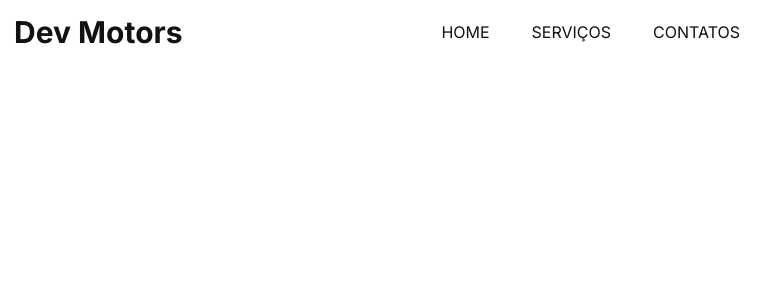
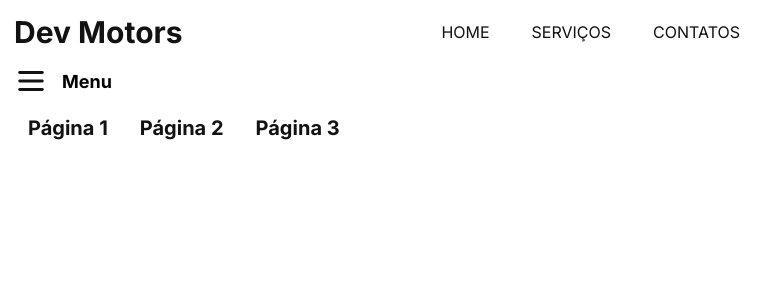
Before and after one commit to felipemariano29/dev-motors, a Next.js app: page / in a window 768 px wide. Shown: the top 300 px of the page. Built offline with nearby package versions, Linux system fonts and the light colour scheme.

Commit message:
Created home submenu component

```diff
--- /dev/null
+++ b/src/app/components/home/submenu/index.tsx
@@ -0,0 +1,57 @@
+"use client";
+
+import Link from "next/link";
+import styles from "./styles.module.scss";
+import { Menu, X } from "lucide-react";
+import { useEffect, useState } from "react";
+
+export function Submenu() {
+  const [isOpen, setIsOpen] = useState(false);
+
+  useEffect(() => {
+    const handleResize = () => {
+      if (window.innerWidth >= 768) {
+        setIsOpen(false);
+      }
+    };
+
+    window.addEventListener("resize", handleResize);
+
+    return () => {
+      window.removeEventListener("resize", handleResize);
+    };
+  });
+
+  function toggleMenu() {
+    setIsOpen(!isOpen);
+  }
+
+  return (
+    <section className={styles.submenu}>
+      <div className={styles.icon} onClick={toggleMenu}>
+        <Menu size={34} color={"#121212"} />
+        Menu
+      </div>
+
+      <ul className={`${styles.list} ${isOpen ? styles.open : ""}`}>
+        {isOpen && (
+          <button className={styles.closeButton} onClick={toggleMenu}>
+            <X size={54} color={"#121212"} />
+          </button>
+        )}
+
+        <li>
+          <Link href="/post/1">Página 1</Link>
+        </li>
+
+        <li>
+          <Link href="/post/2">Página 2</Link>
+        </li>
+
+        <li>
+          <Link href="/post/3">Página 3</Link>
+        </li>
+      </ul>
+    </section>
+  );
+}
--- /dev/null
+++ b/src/app/components/home/submenu/styles.module.scss
@@ -0,0 +1,85 @@
+.submenu {
+  margin: 0 auto;
+  max-width: 1280px;
+  padding: 64px 14px 4px 14px;
+
+  .icon {
+    display: none;
+    align-items: center;
+    gap: 14px;
+    font-size: 18px;
+    font-weight: bold;
+    cursor: pointer;
+  }
+
+  .list {
+    display: none;
+    list-style: none;
+    padding: 14px 0;
+    gap: 4px;
+
+    li a {
+      background-color: #121212;
+      color: #fff;
+      padding: 8px 14px;
+      border-radius: 4px;
+    }
+  }
+}
+
+@media (min-width: 768px) {
+  .submenu {
+    .list {
+      display: flex;
+    }
+  }
+}
+
+@media (max-width: 768px) {
+  .submenu {
+    .icon {
+      display: inline-flex;
+    }
+
+    .list {
+      z-index: 99;
+
+      &.open {
+        display: flex;
+        flex-direction: column;
+        gap: 20px;
+        align-items: center;
+        justify-content: center;
+        position: fixed;
+        left: 50%;
+        top: 50%;
+        transform: translate(-50%, -50%);
+        background-color: #fff;
+        width: 100%;
+        height: 100%;
+      }
+
+      li {
+        a {
+          background-color: transparent;
+          color: #121212;
+          font-size: 20px;
+          font-weight: bold;
+          transition: all 0.6s;
+
+          &:hover {
+            background-color: #121212;
+            color: #fff;
+          }
+        }
+      }
+
+      .closeButton {
+        position: absolute;
+        top: 20px;
+        right: 20px;
+        background-color: transparent;
+      }
+    }
+  }
+}
--- a/src/app/page.tsx
+++ b/src/app/page.tsx
@@ -1,3 +1,9 @@
+import { Submenu } from "./components/home/submenu";
+
 export default function Home() {
-  return <main></main>;
+  return (
+    <main>
+      <Submenu />
+    </main>
+  );
 }
```
